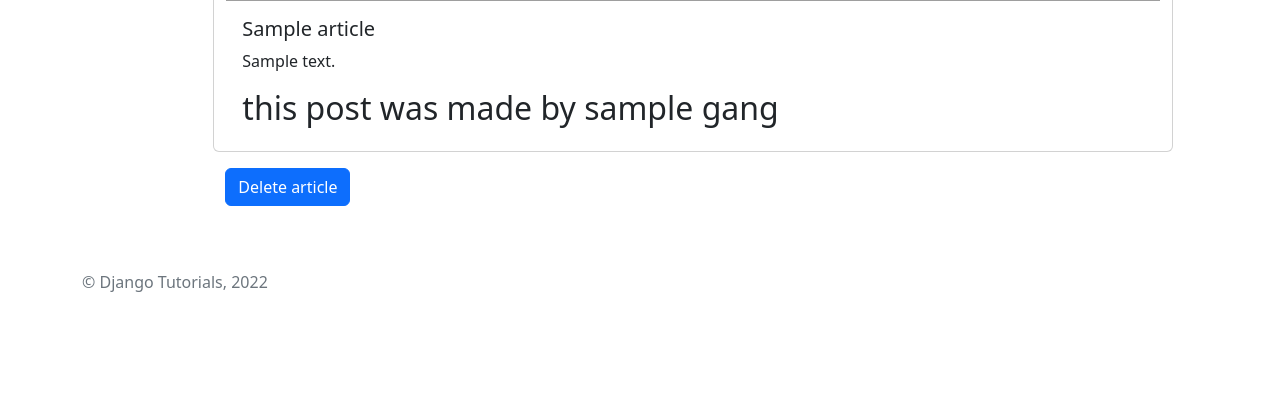
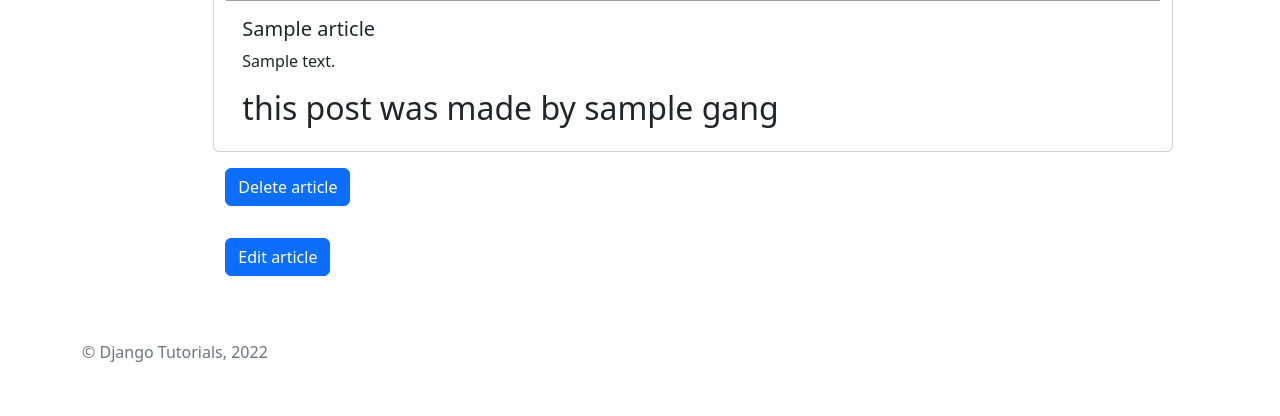
Before and after one commit to Axelkarnebro/webcasts-group-14, a Django app: a page that uses article/templates/pages/article_detail.html in a window 1280 px wide. Shown: the part 749-1165 px from the top of the page. Before the commit the page ends 1041 px from the top, so only its background shows below. Run offline with Django 4.2, Linux system fonts and the light colour scheme; a user stored in the database is signed in; tables that the repository leaves empty hold one stand-in row (values such as "Sample post"); some libraries are stand-ins or nearby versions; grey boxes are pictures that could not be loaded.

Commit message:
edit article

```diff
--- a/article/templates/pages/article_detail.html
+++ b/article/templates/pages/article_detail.html
@@ -26,11 +26,19 @@
       </div>
   </section>
 
-  {% if request.user in article.authors.all or perms.article.delete_article %} <!-- Delete button is visible to authors and admin -->
+  {% if request.user in article.authors.all%} <!-- Delete button is visible to authors and admin -->
   <section class="row py-3">
     <div>
       <button type="button" class="btn btn-primary">Delete article</button>
     </div>
   </section>
   {% endif %}
+
+  {% if request.user in article.authors.all%} <!-- Delete button is visible to authors and admin -->
+  <section class="row py-3">
+    <div>
+      <a href="{% url 'article:article_update' article.slug %}" class="btn btn-primary">Edit article</a>
+    </div>
+  </section>
+  {% endif %}
 {% endblock %}
--- a/article/urls.py
+++ b/article/urls.py
@@ -1,6 +1,6 @@
 from django.urls import path
 
-from .views import index, article_detail, CreateArticle
+from .views import index, article_detail, CreateArticle, UpdateArticle
 
 app_name = 'article'
 
@@ -9,4 +9,5 @@ urlpatterns = [
 
     path('create/', CreateArticle.as_view(), name='article_create'),
     path('article/<slug:slug>', article_detail, name='article_detail'),
+    path('article/<slug:slug>/edit', UpdateArticle.as_view(), name='article_update'),
 ]
--- a/article/views.py
+++ b/article/views.py
@@ -6,8 +6,13 @@ from django.utils.text import slugify
 from .models import Article
 from article.forms import ArticleForm
 from django.contrib.auth.models import User
-from django.views.generic import CreateView
+from django.views.generic import CreateView, UpdateView
 from django.contrib.auth.mixins import LoginRequiredMixin, PermissionRequiredMixin
+
+class ArticleAuthorMixin(PermissionRequiredMixin):
+    def test_func(self):
+        if isinstance(self.get_object(), Article):
+            return self.request.user in self.get_object().authors.all()
 
 # Create your views here.
 def index(request):
@@ -26,13 +31,27 @@ class CreateArticle(LoginRequiredMixin, PermissionRequiredMixin, CreateView):
     permission_required = ('article.add_article',)
 
     def form_valid(self, form):
-        print("deez")
         response = super(CreateArticle, self).form_valid(form)
         form.instance.authors.add(self.request.user)
         return response
 
     def get_success_url(self):
         return reverse('article:article_list')
+
+
+class UpdateArticle(LoginRequiredMixin, ArticleAuthorMixin, UpdateView):
+    model = Article
+    template_name = 'pages/article_update.html'
+    fields = ['title', 'text', 'slug']
+    permission_required = ('article.change_article',)
+
+    def form_valid(self, form):
+        response = super(UpdateArticle, self).form_valid(form)
+        return response
+
+    def get_success_url(self):
+        return reverse('article:article_list')
+
 
 
 def article_create(request):
```
Also changed, not shown: article/templates/pages/article_update.html (added, +37 -0 lines).
